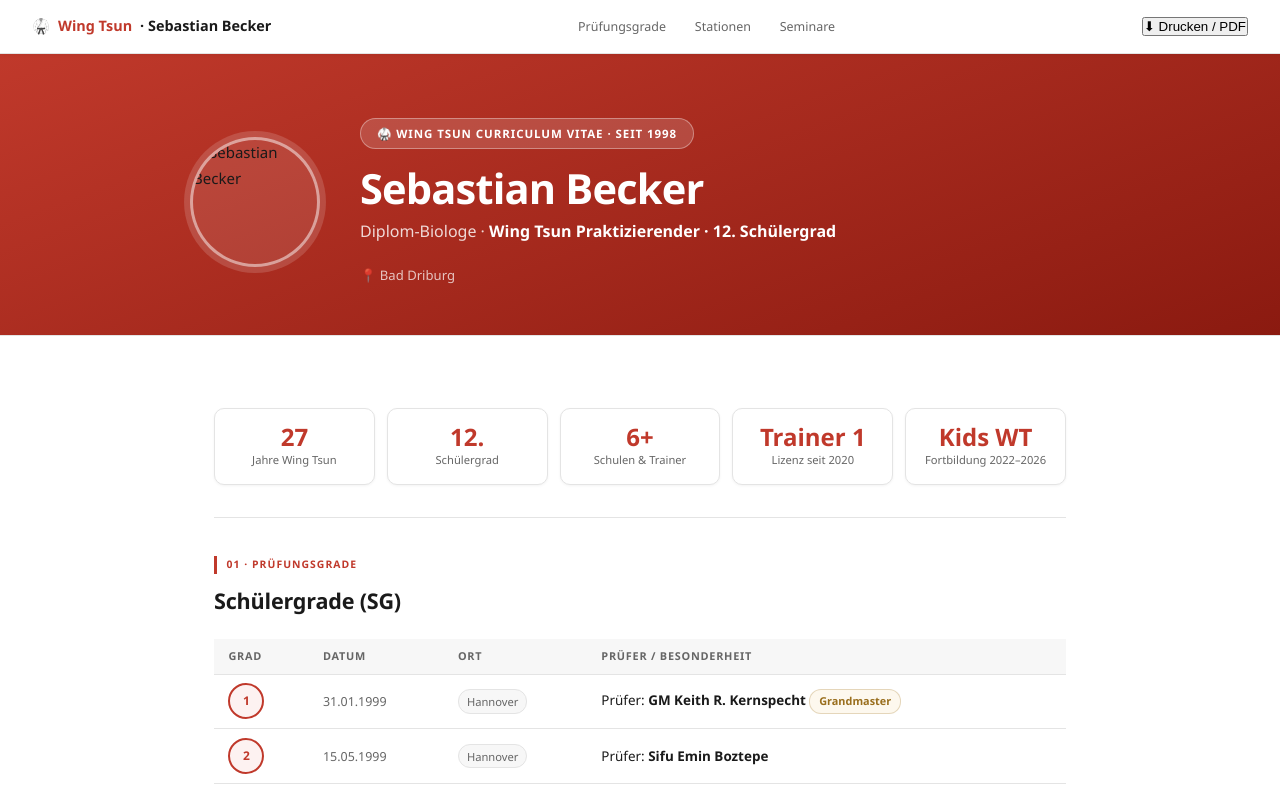
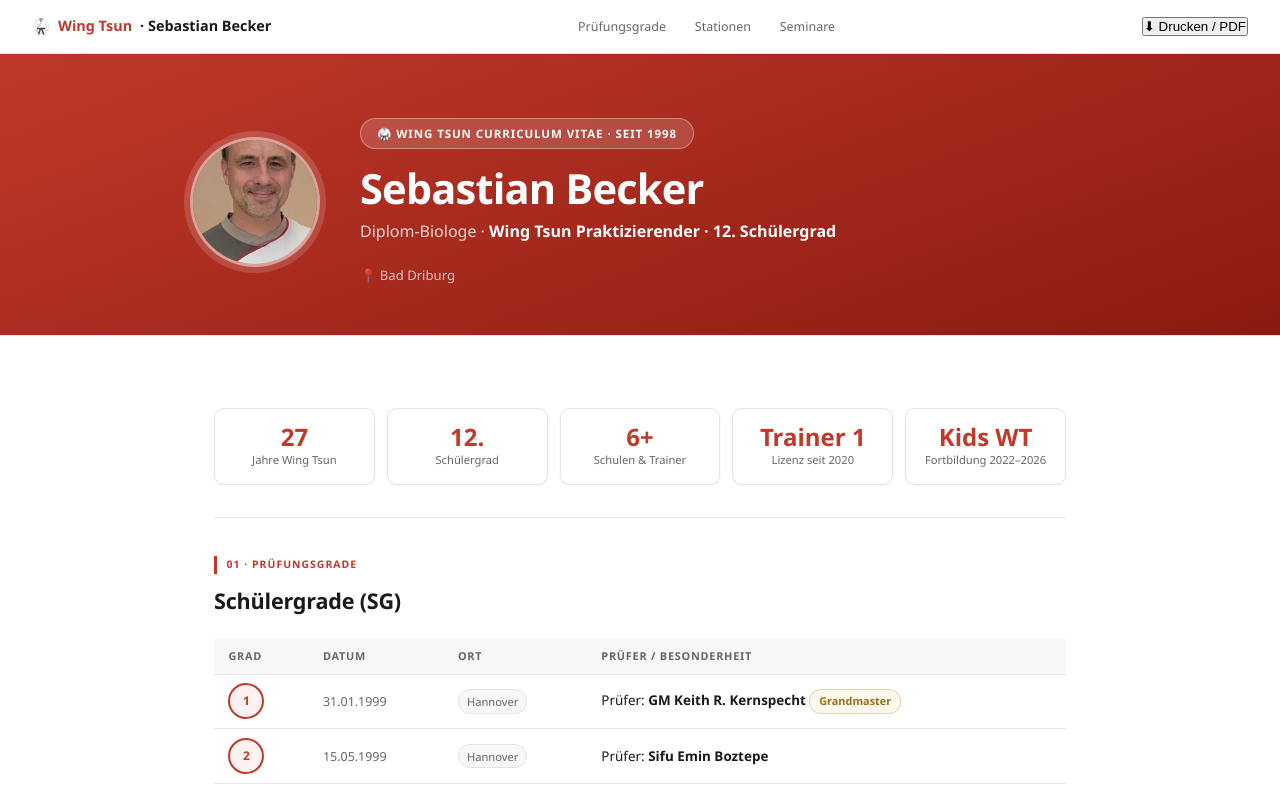
Before and after one commit to nettic/wt-region-hx, a plain HTML site: page index.html in a window 1280 px wide. Shown: the top 790 px of the page. Drawn offline with Linux system fonts and the light colour scheme.

Commit message:
Update index.html

```diff
--- a/index.html
+++ b/index.html
@@ -200,7 +200,7 @@ footer strong { color: var(--text); }
 <div class="hero">
   <div class="hero-inner">
     <div class="avatar">
-      <img src="sebastian_becker-wt.jpg" alt="Sebastian Becker">
+      <img src="sebastian-becker-wt.jpg" alt="Sebastian Becker">
     </div>
     <div class="hero-text">
       <div class="hero-tag">🥋 Wing Tsun Curriculum Vitae · seit 1998</div>
```
